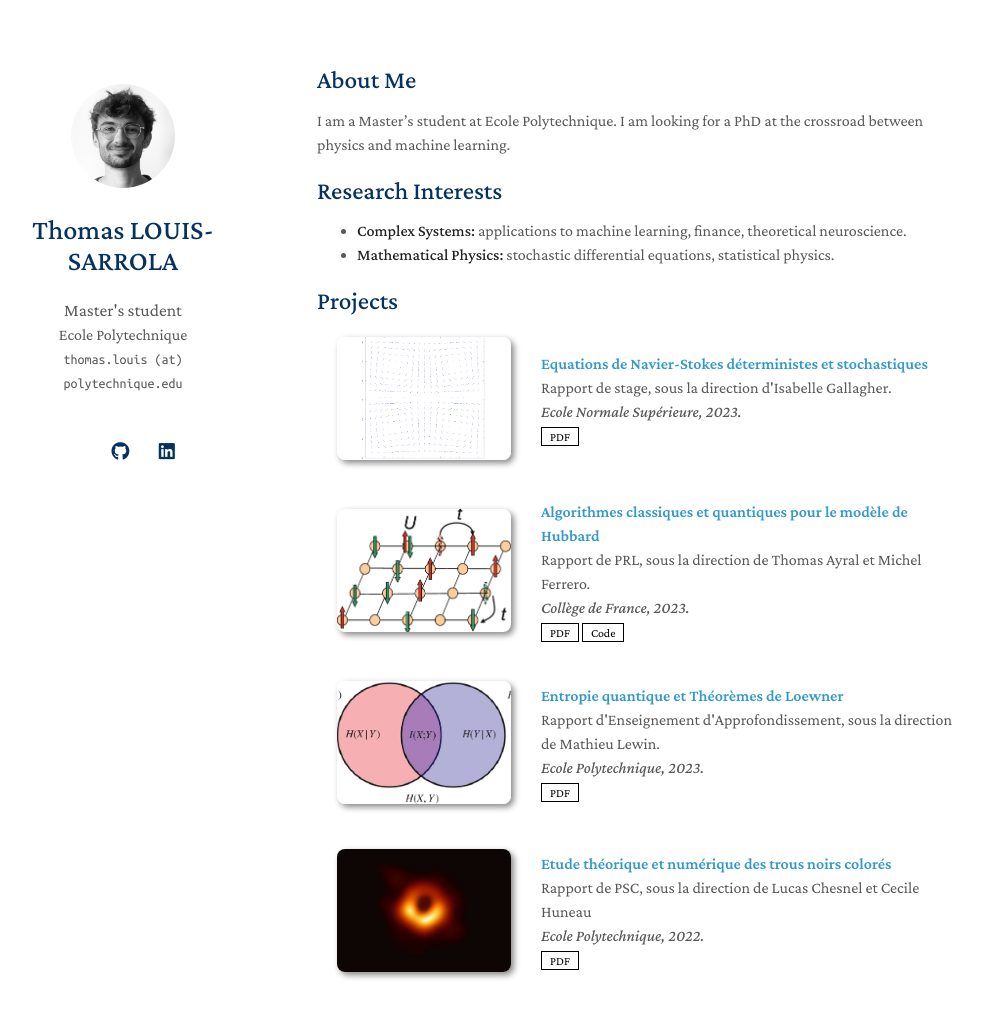
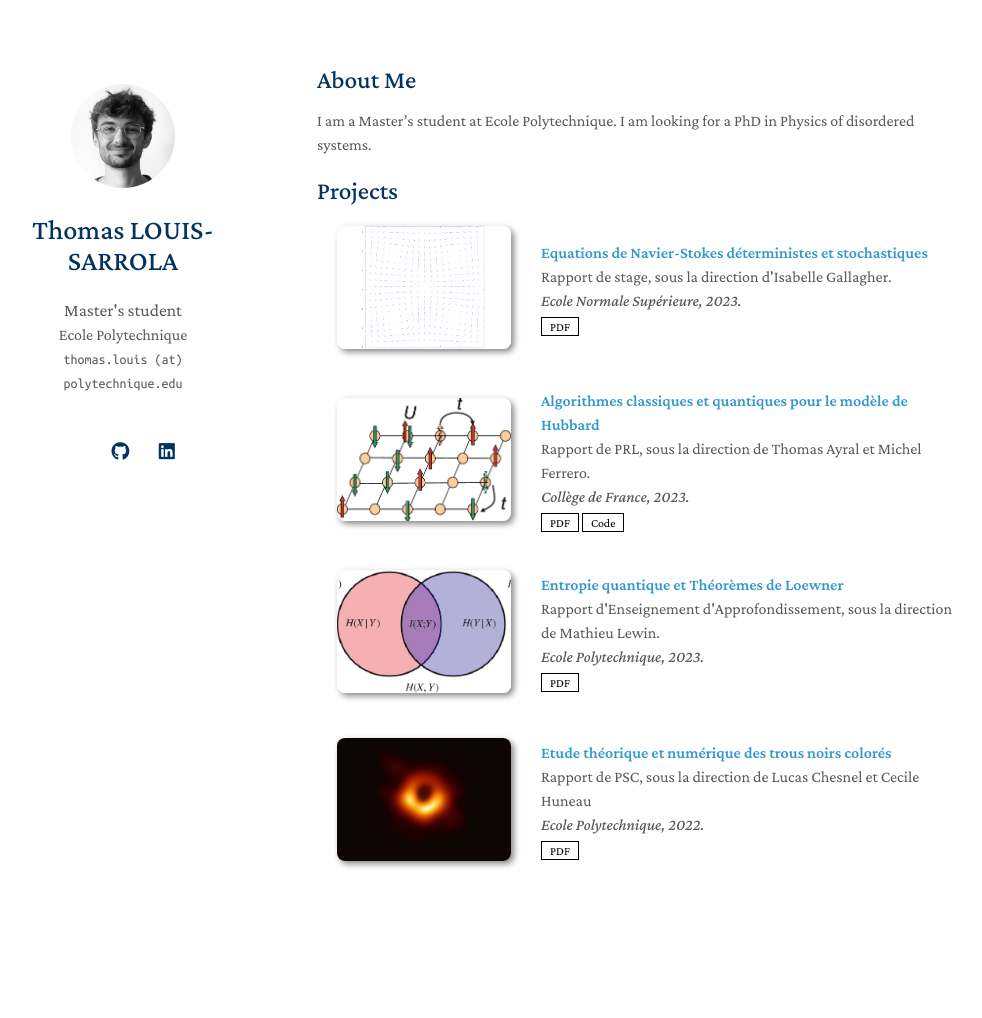
Before and after one commit to lsthomas/lsthomas.github.io, a Jekyll site: the page built from index.md, in a window 1280 px wide and 1106 px high. Shown: the top 1018 px of the window, without its empty margins (153-1135 px from the left). Built offline with Jekyll 4.4.1, drawn with Linux system fonts in a browser that asks for light colours; nearby versions of some CDN libraries; a style sheet for code colours, icons or effects is not loaded; our own code applies the rules of GitHub Pages for plain Markdown files.

Commit message:
Update index.md

```diff
--- a/index.md
+++ b/index.md
@@ -4,12 +4,7 @@ layout: homepage
 
 ## About Me
 
-I am a Master's student at Ecole Polytechnique. I am looking for a PhD at the crossroad between physics and machine learning.
-
-## Research Interests
-
-- **Complex Systems:** applications to machine learning, finance, theoretical neuroscience.
-- **Mathematical Physics:** stochastic differential equations, statistical physics.
+I am a Master's student at Ecole Polytechnique. I am looking for a PhD in Physics of disordered systems.
 
 <!-- ## News
 
```
